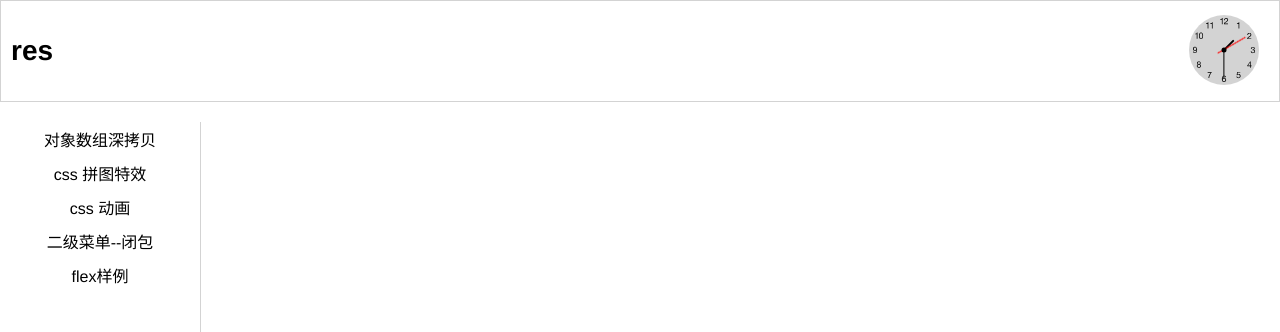
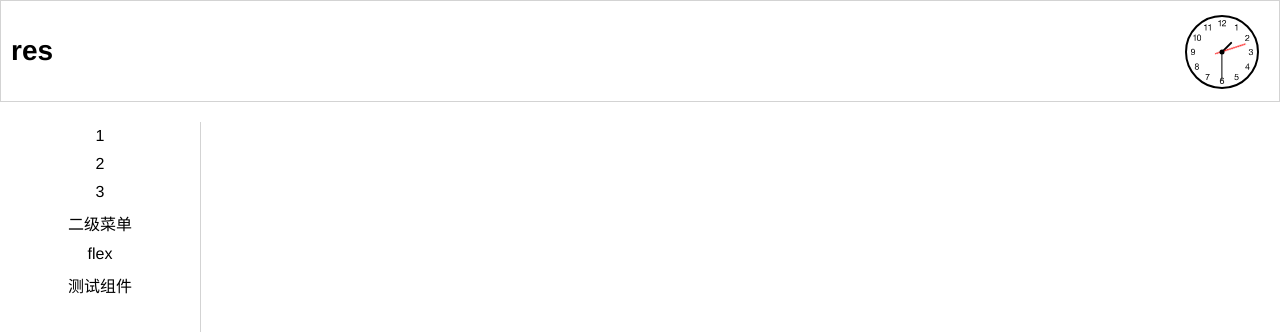
Before and after one commit to tc93-savior/daily, a Vue app: page /deepCopy in a window 1280 px wide. Shown: the top 332 px of the page. Built offline with nearby package versions, Linux system fonts and the light colour scheme.

Commit message:
随便写写

```diff
--- a/src/App.vue
+++ b/src/App.vue
@@ -9,13 +9,14 @@
     </div>
     <div class="content">
       <ul class="menu">
-        <li @click="turnTo('deepCopy')">对象数组深拷贝</li>
-        <li @click="turnTo('puzzle')">css 拼图特效</li>
-        <li @click="turnTo('cssAnimation')">css 动画</li>
-        <li @click="turnTo('closure')">二级菜单--闭包</li>
-        <li @click="turnTo('flexDemo')">flex样例</li>
+        <li @click="turnTo('deepCopy')">1</li>
+        <li @click="turnTo('puzzle')">2</li>
+        <li @click="turnTo('cssAnimation')">3</li>
+        <li @click="turnTo('closure')">二级菜单</li>
+        <li @click="turnTo('flexDemo')">flex</li>
+        <li @click="turnTo('uiTest')">测试组件</li>
       </ul>
-      <router-view/>
+      <router-view class="right"/>
     </div>
   </div>
 </template>
@@ -75,13 +76,10 @@ export default {
 
     .content {
       height: calc(100vh - 110px);
-      display: grid;
-      grid-template-columns: 200px auto;
-      grid-template-rows: auto;
-      justify-items: start;
+      display: flex;
 
       .menu {
-        width: 100%;
+        flex: 0 0 200px;
         height: 100%;
         padding: 0;
         margin: 20px 0;
@@ -101,6 +99,11 @@ export default {
       li:nth-child(even) {
         /*background-color: #353D52;*/
       }
+
+      .right{
+        flex: 1;
+        padding: 20px 10px
+      }
     }
   }
 </style>
--- a/src/components/collection/clock.vue
+++ b/src/components/collection/clock.vue
@@ -56,12 +56,13 @@ export default {
 <style scoped>
   .clock {
     border-radius: 50%;
-    background: lightgray url('../../assets/clock.svg') no-repeat center;
+    background: white url('../../assets/clock.svg') no-repeat center;
     background-size: 88%;
     height: 70px;
     margin-top: 14px;
     position: relative;
     width: 70px;
+    border: 2px solid black
   }
 
   .clock:after {
--- a/src/components/test/element-ui.vue
+++ b/src/components/test/element-ui.vue
@@ -1,16 +1,10 @@
 <template>
   <div>
-       <el-upload>
+    <el-upload action="/a" class="upload">
       <i :class="uploading ? 'el-icon-loading' : 'el-icon-upload'"></i>
       <div class="el-upload__text">
         <span v-if="uploading">商品校验中，预计需要3分钟，请勿离开，耐心等待！</span>
-                <span
-                v-if="!uploading"
-                v-html="
-                    formData.infoId ? '如需重新上传，请点击或将文件拖拽到这里' : '将文件拖到此处，或<em>点击上传</em>'
-                "
-                >
-                </span>
+        <span v-if="!uploading" v-html="'将文件拖到此处，或<em>点击上传</em>'"></span>
       </div>
     </el-upload>
   </div>
@@ -18,10 +12,19 @@
 
 <script>
 export default {
-    name:'element-ui'
+    name: 'ui-test',
+    data: function() {
+        return {
+                uploading: false
+            };
+        }
 }
 </script>
 
-<style>
-
+<style lang="scss">
+.upload {
+  border: dotted 1px lightblue;
+  height: 100px;
+  width: 300px;
+}
 </style>
--- /dev/null
+++ b/src/components/test/index.js
@@ -0,0 +1,2 @@
+import uiTest from './element-ui'
+export { uiTest }
--- a/src/main.js
+++ b/src/main.js
@@ -3,7 +3,10 @@
 import Vue from 'vue'
 import App from './App'
 import router from './router'
+import ElementUI from 'element-ui';
+import 'element-ui/lib/theme-chalk/index.css';
 
+Vue.use(ElementUI);
 Vue.config.productionTip = false
 
 /* eslint-disable no-new */
--- a/src/router/index.js
+++ b/src/router/index.js
@@ -6,6 +6,7 @@ import {closure} from '../components/js_the_good_part'
 // import deepCopy from '../components/collection/deep-copy'
 // import puzzle from '../components/collection/puzzle'
 // import vueReactive from '../components/collection/vue-reactive'
+import {uiTest} from '../components/test'
 
 Vue.use(Router)
 
@@ -38,5 +39,9 @@ export default new Router({
     path: '/flexDemo',
     name: 'flexDemo',
     component: flexDemo
+  }, {
+    path: '/uiTest',
+    name: 'uiTest',
+    component: uiTest
   }]
 })
```
Also changed, not shown: .eslintrc.js, src/components/person-info.vue (line endings or trailing spaces). Lines whose indentation alone changed are shown as unchanged.
